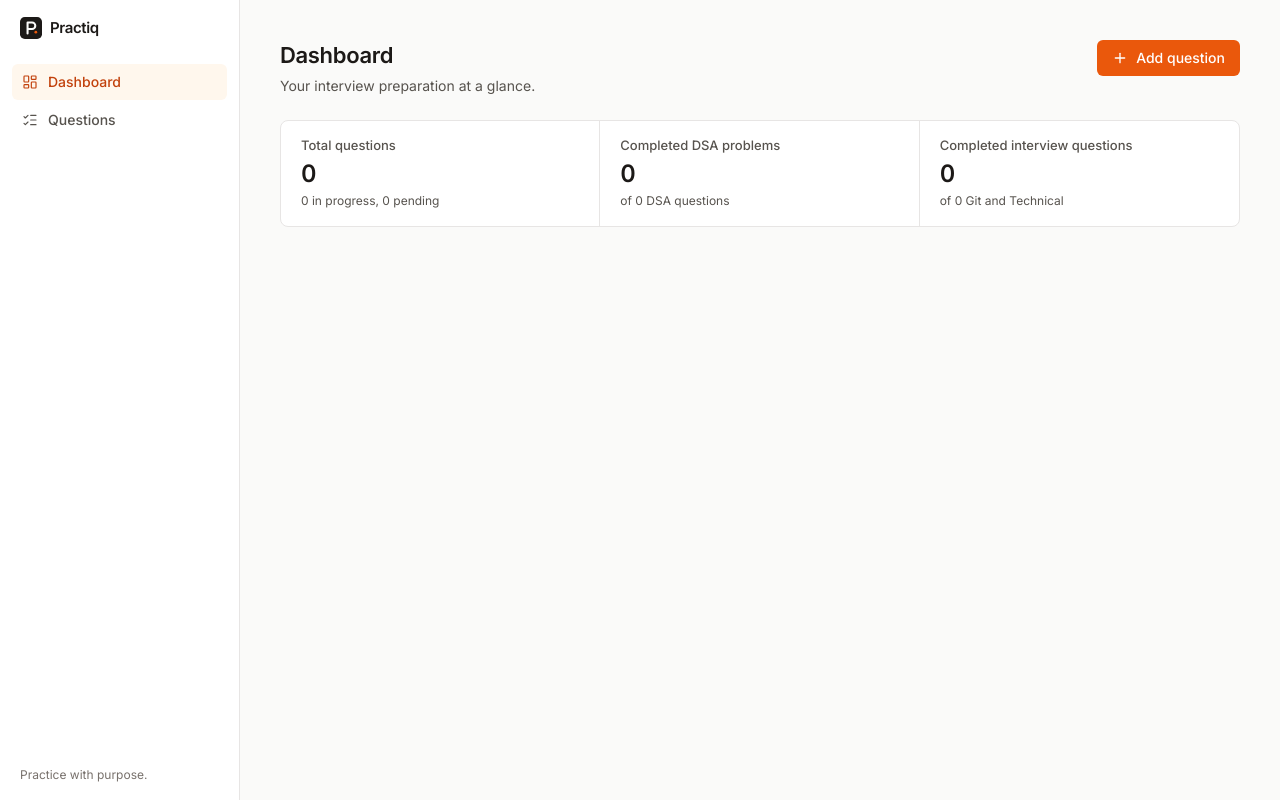
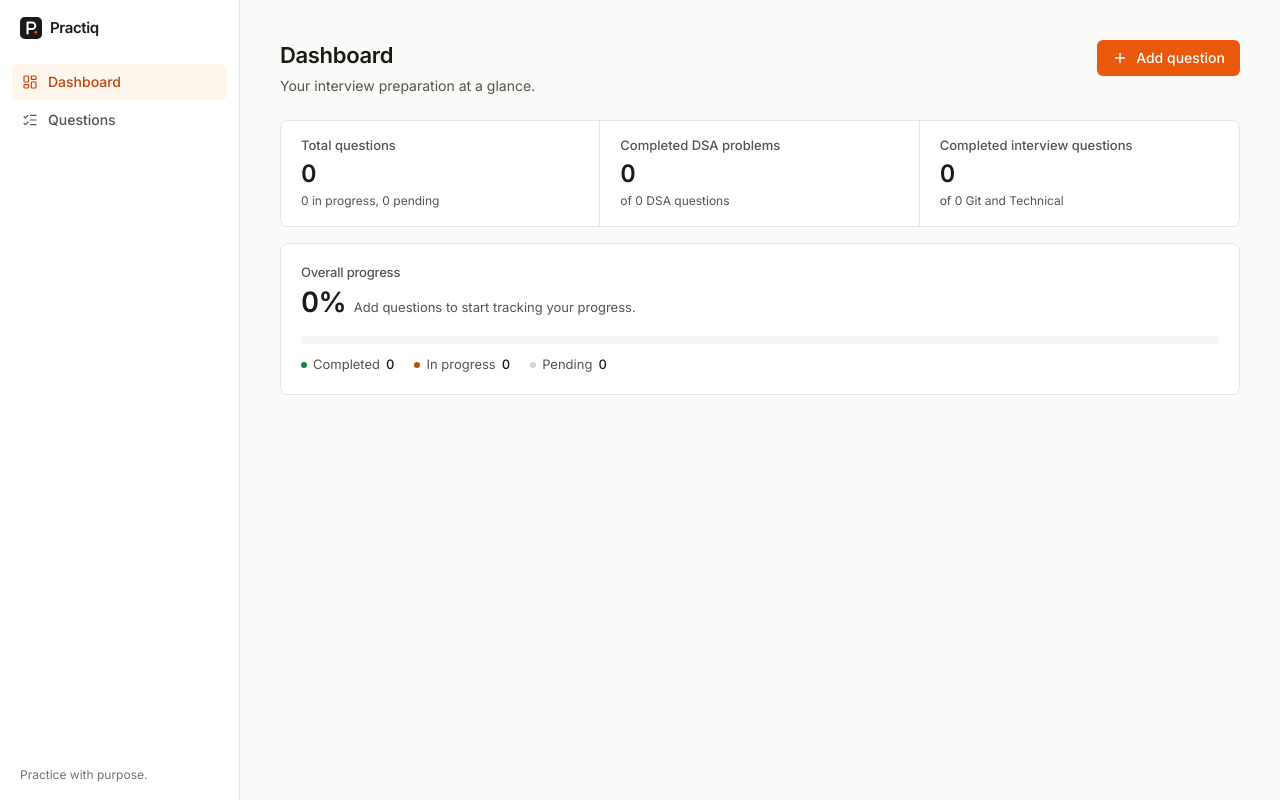
Before and after one commit to sinankp31/Practiq, a React (Vite) app: page / in a window 1280 px wide. Built offline with nearby package versions, Linux system fonts and the light colour scheme.

Commit message:
feat: add interview preparation progress

```diff
--- /dev/null
+++ b/src/components/dashboard/ProgressSummary.tsx
@@ -0,0 +1,56 @@
+import type { PracticeStats } from '@/features/progress/selectStats'
+import { cn } from '@/utils/cn'
+
+const SEGMENTS = [
+  { key: 'completed', label: 'Completed', bar: 'bg-success' },
+  { key: 'inProgress', label: 'In progress', bar: 'bg-warning' },
+  { key: 'pending', label: 'Pending', bar: 'bg-border-strong' },
+] as const
+
+export function ProgressSummary({ stats }: { stats: PracticeStats }) {
+  const { total, completed, percentComplete } = stats
+
+  return (
+    <section aria-labelledby="progress-heading" className="rounded-panel border border-border bg-surface p-5">
+      <h2 id="progress-heading" className="text-xs font-medium text-muted">
+        Overall progress
+      </h2>
+
+      <p className="mt-1 flex flex-wrap items-baseline gap-x-2">
+        <span className="text-[1.75rem] font-semibold leading-tight tracking-tight tabular-nums">{percentComplete}%</span>
+        <span className="text-xs text-muted">
+          {total === 0 ? 'Add questions to start tracking your progress.' : `${completed} of ${total} completed`}
+        </span>
+      </p>
+
+      {/* Segmented bar: widths are each status's share of all questions. */}
+      <div
+        role="progressbar"
+        aria-label="Questions completed"
+        aria-valuemin={0}
+        aria-valuemax={100}
+        aria-valuenow={percentComplete}
+        className="mt-4 flex h-2 overflow-hidden rounded-full bg-subtle"
+      >
+        {total > 0 &&
+          SEGMENTS.map(({ key, bar }) => (
+            <div
+              key={key}
+              className={cn(bar, 'transition-[width] duration-300 ease-out')}
+              style={{ width: `${(stats[key] / total) * 100}%` }}
+            />
+          ))}
+      </div>
+
+      <ul className="mt-3 flex flex-wrap gap-x-5 gap-y-1 text-xs text-muted">
+        {SEGMENTS.map(({ key, label, bar }) => (
+          <li key={key} className="inline-flex items-center gap-1.5">
+            <span aria-hidden="true" className={cn('size-1.5 rounded-full', bar)} />
+            {label}
+            <span className="font-medium tabular-nums text-ink">{stats[key]}</span>
+          </li>
+        ))}
+      </ul>
+    </section>
+  )
+}
--- a/src/pages/DashboardPage.tsx
+++ b/src/pages/DashboardPage.tsx
@@ -1,4 +1,5 @@
 import { useMemo } from 'react'
+import { ProgressSummary } from '@/components/dashboard/ProgressSummary'
 import { StatsRow } from '@/components/dashboard/StatsRow'
 import { PageHeader } from '@/components/layout/PageHeader'
 import { AddQuestionButton } from '@/components/questions/AddQuestionButton'
@@ -17,7 +18,17 @@ export default function DashboardPage() {
         description="Your interview preparation at a glance."
         action={<AddQuestionButton />}
       />
-      <div className="space-y-4">{isLoading ? <Skeleton className="h-24 w-full" /> : <StatsRow stats={stats} />}</div>
+      {isLoading ? (
+        <div className="space-y-4">
+          <Skeleton className="h-24 w-full" />
+          <Skeleton className="h-36 w-full" />
+        </div>
+      ) : (
+        <div className="space-y-4">
+          <StatsRow stats={stats} />
+          <ProgressSummary stats={stats} />
+        </div>
+      )}
     </>
   )
 }
```
